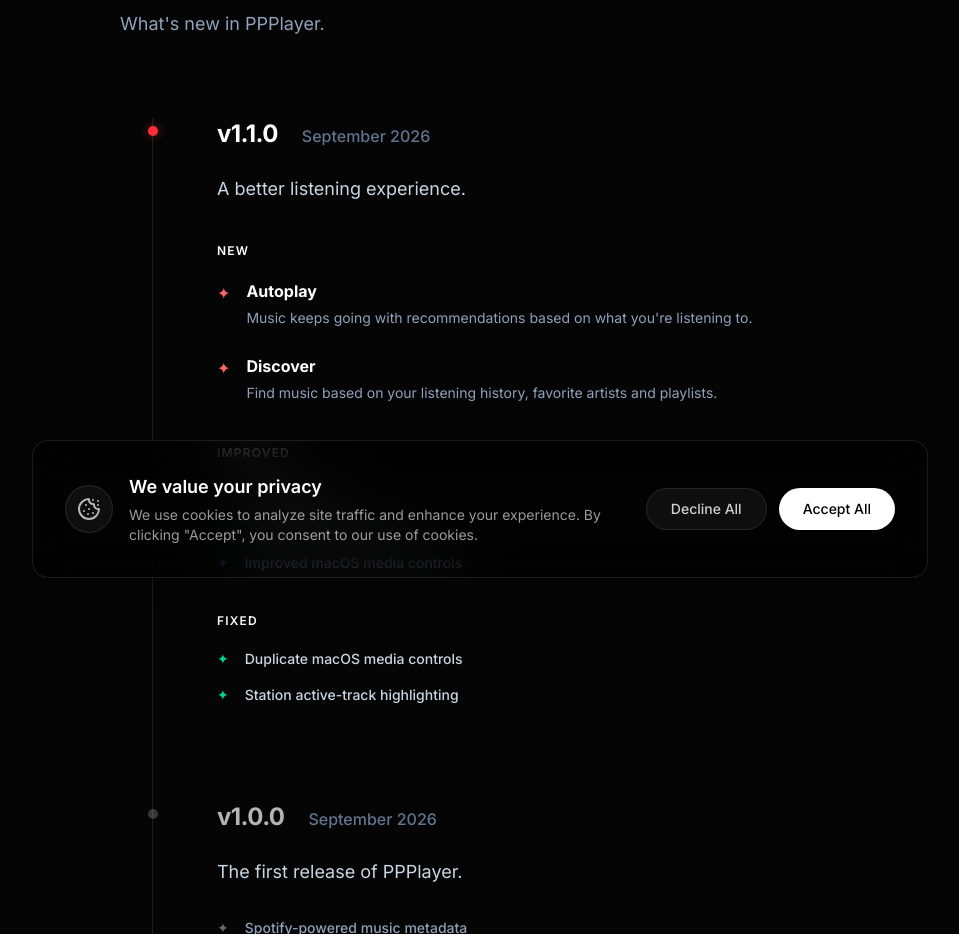
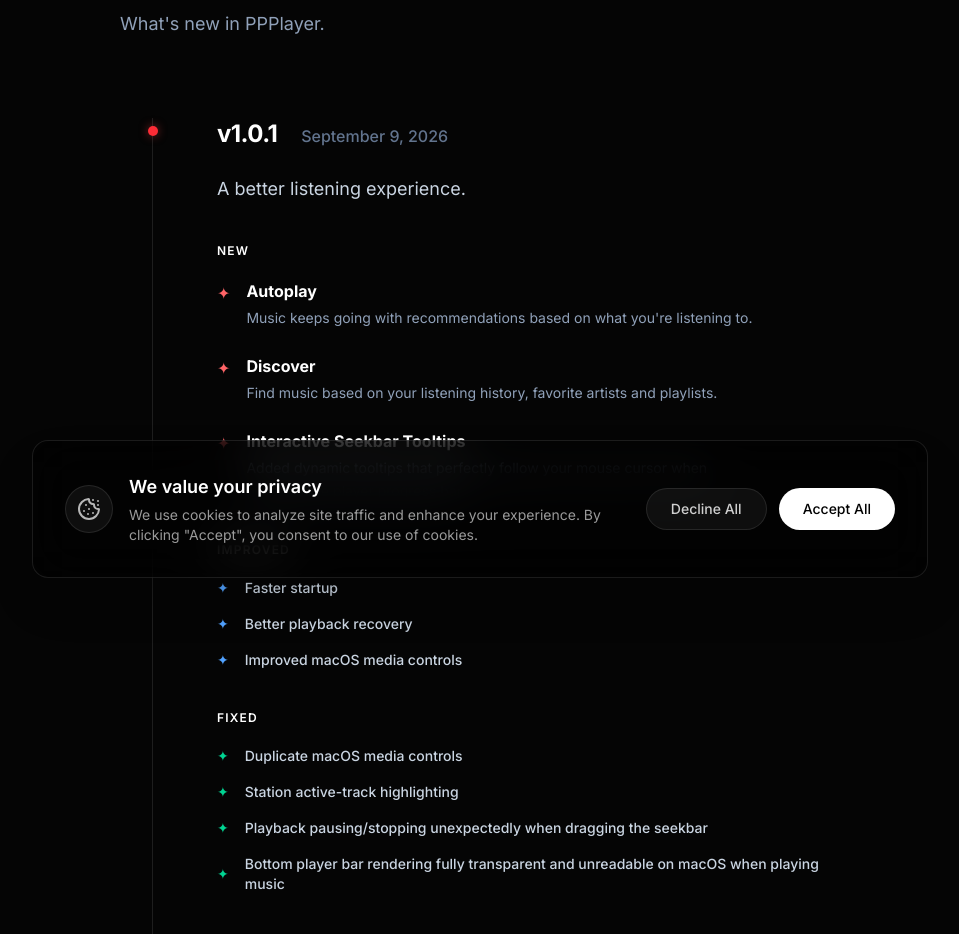
Before and after one commit to ppplayermusic/website, a Next.js app: page /en/changelog in a window 1280 px wide. Shown: the part 198-1132 px from the top of the page, without its empty margins (160-1119 px from the left). Built offline with nearby package versions, Linux system fonts and the light colour scheme.

Commit message:
feat: update changelog to v1.0.1 with new seekbar tooltips and playback stability fixes

```diff
--- a/app/[locale]/changelog/page.tsx
+++ b/app/[locale]/changelog/page.tsx
@@ -47,12 +47,12 @@
 
           <div className="relative border-l border-white/10 ml-4 md:ml-8 space-y-24">
 
-            {/* Version 1.1.0 */}
+            {/* Version 1.0.1 */}
             <div className="relative pl-8 md:pl-16">
               <div className="absolute -left-[5px] top-2 h-2.5 w-2.5 rounded-full bg-red-500 shadow-[0_0_10px_rgba(239,68,68,0.5)]" />
               <div className="flex flex-col md:flex-row md:items-baseline gap-2 md:gap-6 mb-6">
-                <h2 className="text-2xl font-bold text-white tracking-tight">v1.1.0</h2>
-                <span className="text-slate-500 font-medium">September 2026</span>
+                <h2 className="text-2xl font-bold text-white tracking-tight">v1.0.1</h2>
+                <span className="text-slate-500 font-medium">September 9, 2026</span>
               </div>
 
               <p className="text-slate-300 text-lg mb-10 leading-relaxed max-w-2xl">
@@ -75,6 +75,13 @@
                       <div>
                         <strong className="block text-white mb-1">Discover</strong>
                         <span className="text-slate-400 text-sm leading-relaxed block max-w-lg">Find music based on your listening history, favorite artists and playlists.</span>
+                      </div>
+                    </li>
+                    <li className="flex gap-4">
+                      <span className="text-red-400 mt-0.5">✦</span>
+                      <div>
+                        <strong className="block text-white mb-1">Interactive Seekbar Tooltips</strong>
+                        <span className="text-slate-400 text-sm leading-relaxed block max-w-lg">Added dynamic tooltips that perfectly follow your mouse cursor when hovering the player progress bar.</span>
                       </div>
                     </li>
                   </ul>
@@ -108,6 +115,14 @@
                     <li className="flex gap-4 items-center">
                       <span className="text-emerald-400 text-sm">✦</span>
                       <span className="text-slate-300 text-sm font-medium">Station active-track highlighting</span>
+                    </li>
+                    <li className="flex gap-4 items-center">
+                      <span className="text-emerald-400 text-sm">✦</span>
+                      <span className="text-slate-300 text-sm font-medium">Playback pausing/stopping unexpectedly when dragging the seekbar</span>
+                    </li>
+                    <li className="flex gap-4 items-center">
+                      <span className="text-emerald-400 text-sm">✦</span>
+                      <span className="text-slate-300 text-sm font-medium">Bottom player bar rendering fully transparent and unreadable on macOS when playing music</span>
                     </li>
                   </ul>
                 </div>
```
